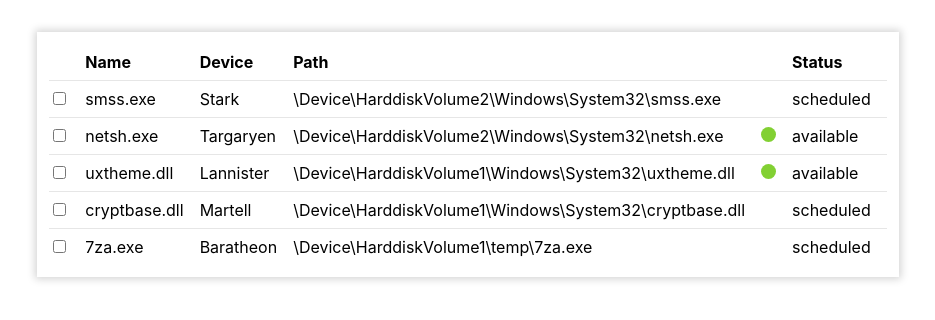
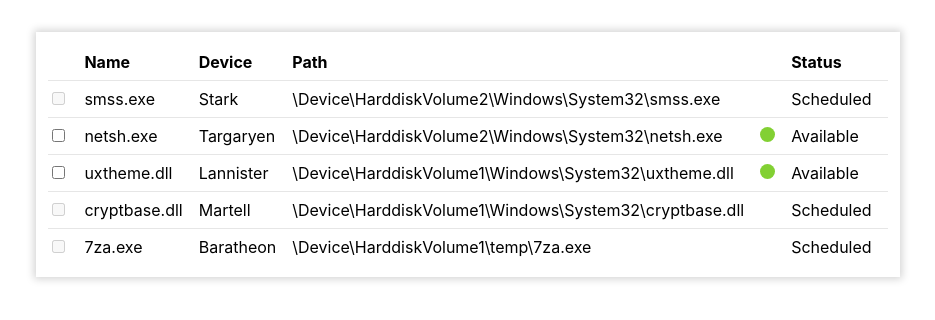
Before and after one commit to AmanAbdulalim/download-files-component, a React (Create React App) app: page / in a window 1280 px wide. Shown: the top 320 px of the page, without its empty margins (172-1107 px from the left). Built offline with nearby package versions, Linux system fonts and the light colour scheme.

Commit message:
disable checkboxes of unavailable downloads

```diff
--- a/src/features/download-files/components/FileRow.module.css
+++ b/src/features/download-files/components/FileRow.module.css
@@ -5,3 +5,7 @@
   border-radius: 50%;
   display: inline-block;
 }
+
+.rowSelected {
+  background-color: #eeeeee;
+}
--- a/src/features/download-files/components/FileRow.tsx
+++ b/src/features/download-files/components/FileRow.tsx
@@ -1,5 +1,5 @@
-import { Fragment } from "react";
-import { File, FileStatus } from "../types/file";
+import {useState} from "react";
+import {File, FileStatus} from "../types/file";
 import styles from './FileRow.module.css'
 
 type FileRowProps = {
@@ -7,16 +7,17 @@ type FileRowProps = {
 }
 
 export default function FileRow({file}: FileRowProps) {
+  const [selected, setSelected] = useState<boolean>(false)
+  const isAvailable = file.status === FileStatus.AVAILABLE.toLowerCase()
+
   return (
-    <Fragment>
-      <tr className={styles.row}>
-        <td><input type="checkbox" /></td>
-        <td>{file.name}</td>
-        <td>{file.device}</td>
-        <td>{file.path}</td>
-        <td>{file.status === FileStatus.AVAILABLE && <span data-testid="availableDot" className={styles.availableDot}/>}</td>
-        <td>{file.status}</td>
-      </tr>
-    </Fragment>
+    <tr className={[selected && styles.rowSelected].join(' ')}>
+      <td><input type="checkbox" disabled={!isAvailable} checked={selected} onChange={() => setSelected(!selected)} /></td>
+      <td>{file.name}</td>
+      <td>{file.device}</td>
+      <td>{file.path}</td>
+      <td>{isAvailable && <span data-testid="availableDot" className={styles.availableDot}/>}</td>
+      <td>{file.status.charAt(0).toUpperCase() + file.status.slice(1)}</td>
+    </tr>
   )
 }
--- a/src/features/download-files/types/file.ts
+++ b/src/features/download-files/types/file.ts
@@ -8,5 +8,5 @@ export type File = {
   name: string;
   device: string;
   path: string;
-  status: string;
+  status: 'scheduled' | 'available';
 }
```
Also changed, not shown: 1 other file (tests, documents, lock files or other folders).
